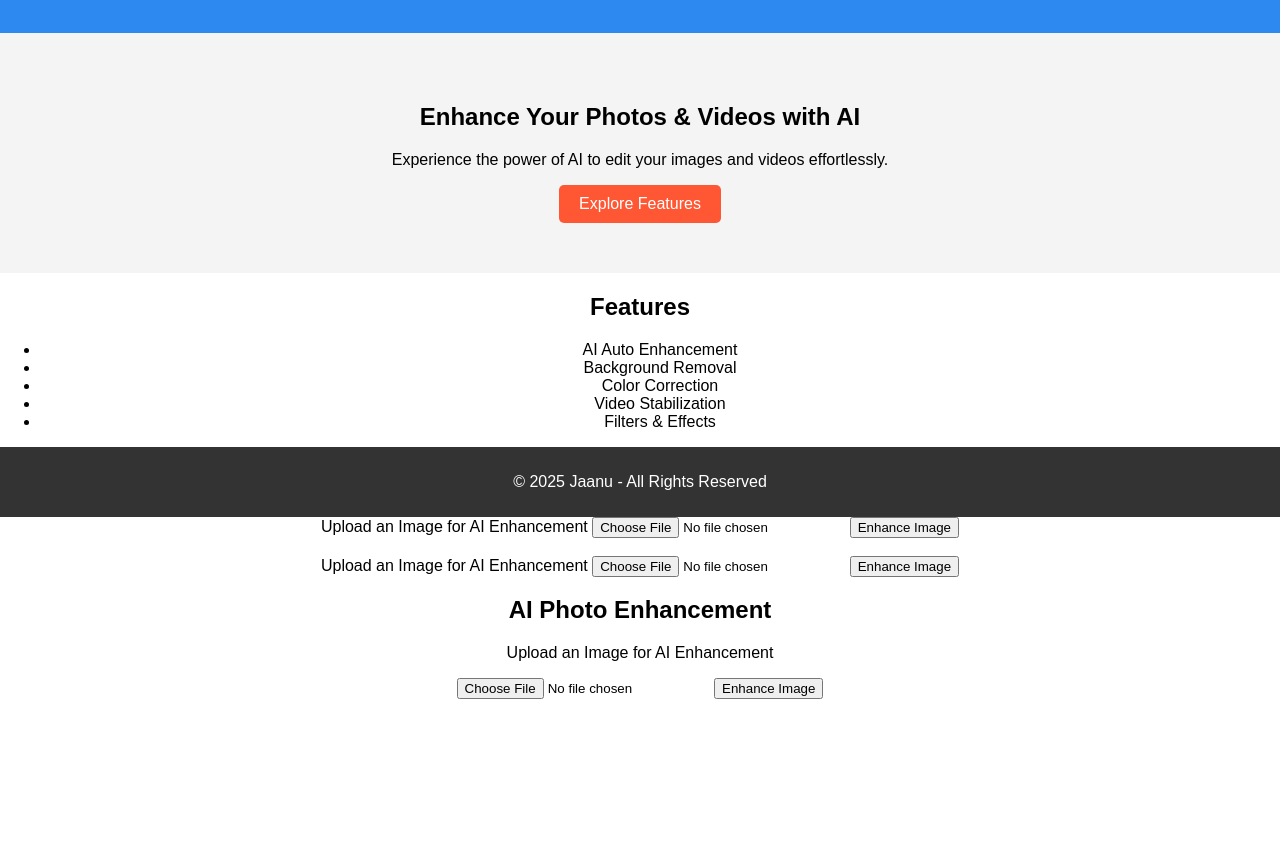
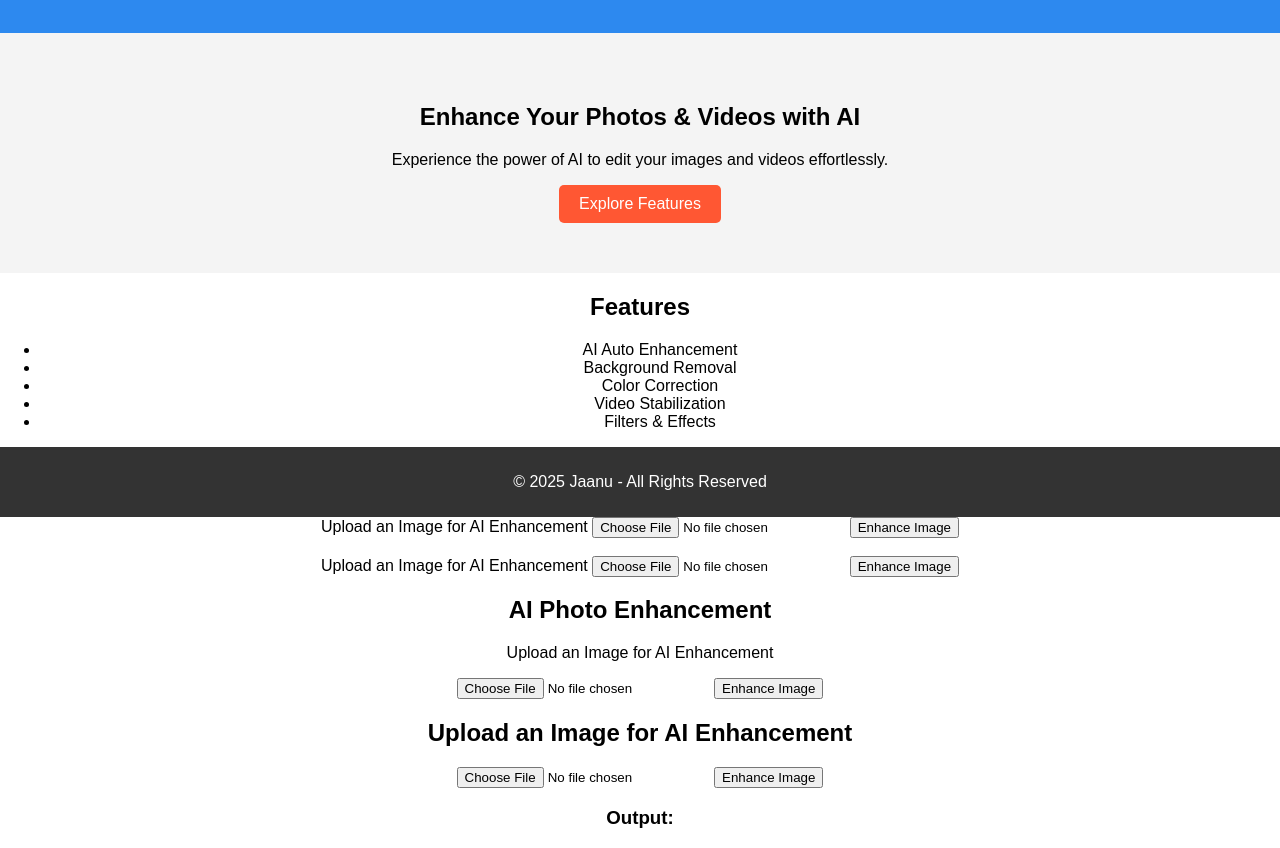
Before and after one commit to surajnama/JaanuWebsite, a plain HTML site: page index.html in a window 1280 px wide. Shown: the part 139-987 px from the top of the page. Before the commit the page ends 838 px from the top, so only its background shows below. Drawn offline with Linux system fonts and the light colour scheme.

Commit message:
Update index.html

```diff
--- a/index.html
+++ b/index.html
@@ -130,3 +130,47 @@ ii vividh<!DOCTYPE html>
     <script src="script.js"></script>
 </body>
 </html>
+<!DOCTYPE html>
+<html lang="en">
+<head>
+    <meta charset="UTF-8">
+    <meta name="viewport" content="width=device-width, initial-scale=1.0">
+    <title>AI Image Enhancer</title>
+</head>
+<body>
+
+    <h2>Upload an Image for AI Enhancement</h2>
+    <input type="file" id="imageUpload">
+    <button onclick="enhanceImage()">Enhance Image</button>
+
+    <h3>Output:</h3>
+    <img id="outputImage" style="max-width: 100%;">
+
+    <script>
+        async function enhanceImage() {
+            let fileInput = document.getElementById("imageUpload");
+            let file = fileInput.files[0];
+
+            if (!file) {
+                alert("Please upload an image!");
+                return;
+            }
+
+            let formData = new FormData();
+            formData.append("image", file);
+
+            let response = await fetch("https://api.deepai.org/api/image-editor", {
+                method: "POST",
+                headers: {
+                    "api-key": "YOUR_API_KEY_HERE"
+                },
+                body: formData
+            });
+
+            let result = await response.json();
+            document.getElementById("outputImage").src = result.output_url; // Display enhanced image
+        }
+    </script>
+
+</body>
+</html>
```
